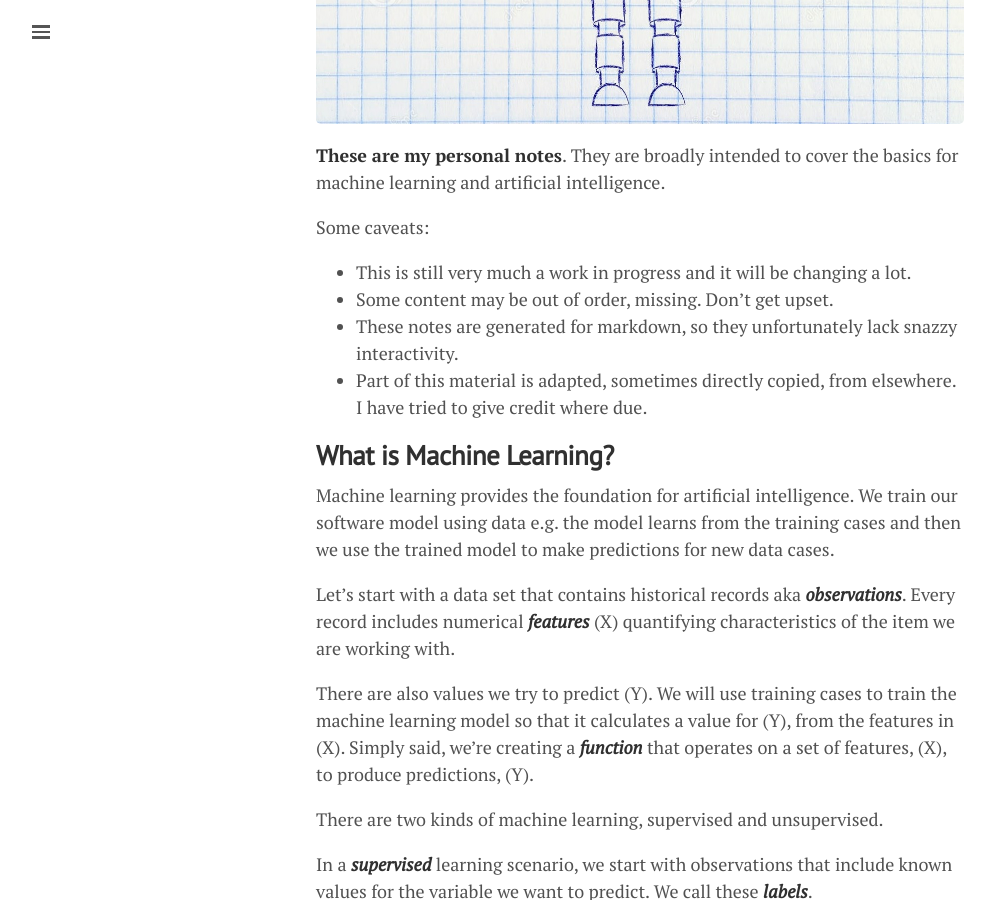
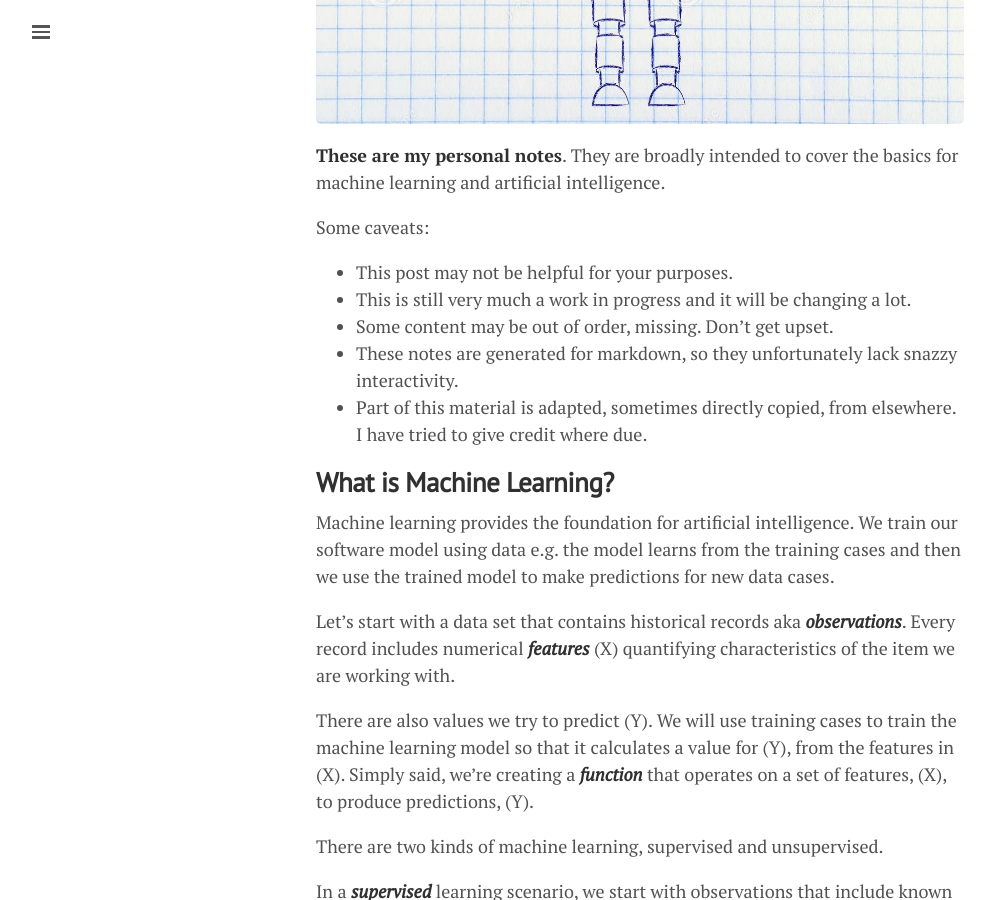
Before and after one commit to lgeurts/lgeurts.github.io, a Jekyll site: the page built from _posts/2018-06-29-artificial-intelligence-basics.md, in a window 1280 px wide and 900 px high, scrolled down 448 px. Shown: the whole window, without its empty margins (0-995 px from the left). Built offline with Jekyll 4.4.1, drawn with Linux system fonts in a browser that asks for light colours; nearby versions of some CDN libraries.

Commit message:
Update 2018-06-29-artificial-intelligence-basics.md

```diff
--- a/_posts/2018-06-29-artificial-intelligence-basics.md
+++ b/_posts/2018-06-29-artificial-intelligence-basics.md
@@ -12,6 +12,7 @@ tags: [ Artificial Intelligence ]
 **These are my personal notes**. They are broadly intended to cover the basics for machine learning and artificial intelligence.
 
 Some caveats:
+* This post may not be helpful for your purposes.
 * This is still very much a work in progress and it will be changing a lot.
 * Some content may be out of order, missing. Don't get upset.
 * These notes are generated for markdown, so they unfortunately lack snazzy interactivity.
```
